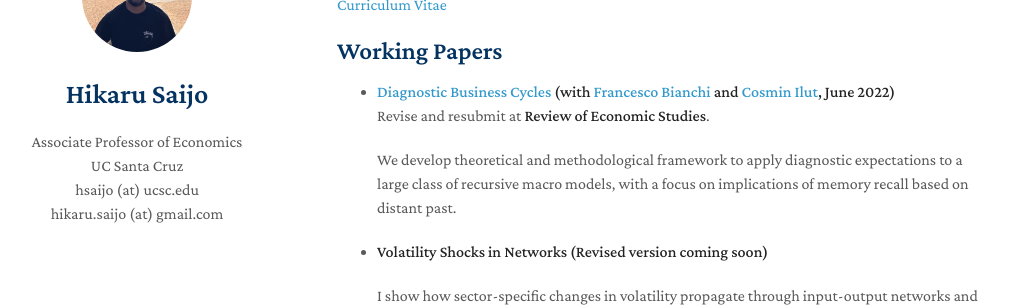
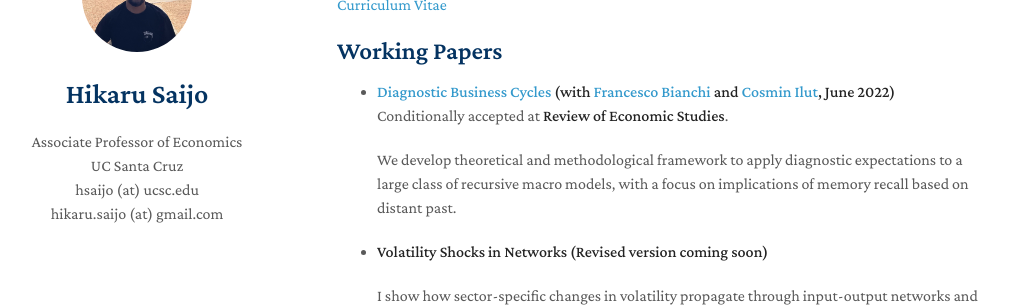
Before and after one commit to hsaijo/hsaijo.github.io, a Jekyll site: the page built from index.md, in a window 1280 px wide and 900 px high. Shown: the part 143-450 px from the top of the window, without its empty margins (133-1143 px from the left). Built offline with Jekyll 4.4.1, drawn with Linux system fonts in a browser that asks for light colours; nearby versions of some CDN libraries; a style sheet for code colours, icons or effects is not loaded.

Commit message:
Update index.md

```diff
--- a/index.md
+++ b/index.md
@@ -12,7 +12,7 @@ Pronunciation: He-Ka-Ru Sigh-Joe (Ka as in karma)
 
 * **[Diagnostic Business Cycles](https://drive.google.com/file/d/1Wr_apT8fyJqtQvTzUGzJGxkyfIUDsDuK/view) (with [Francesco Bianchi](https://sites.google.com/view/francescobianchi/home) and [Cosmin Ilut](https://sites.google.com/site/cosminilut/), June 2022)**
   <br>
-  Revise and resubmit at **Review of Economic Studies**.
+  Conditionally accepted at **Review of Economic Studies**.
 
   We develop theoretical and methodological framework to apply diagnostic expectations to a large class of recursive macro models, with a focus on implications of memory recall based on distant past.
 
```
